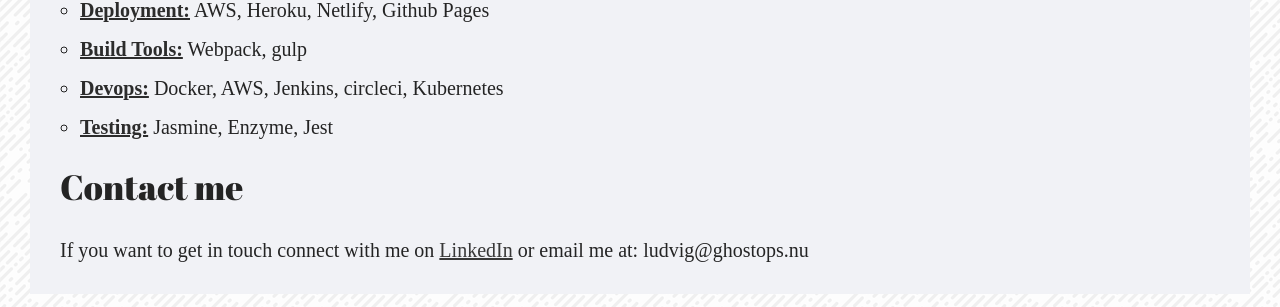
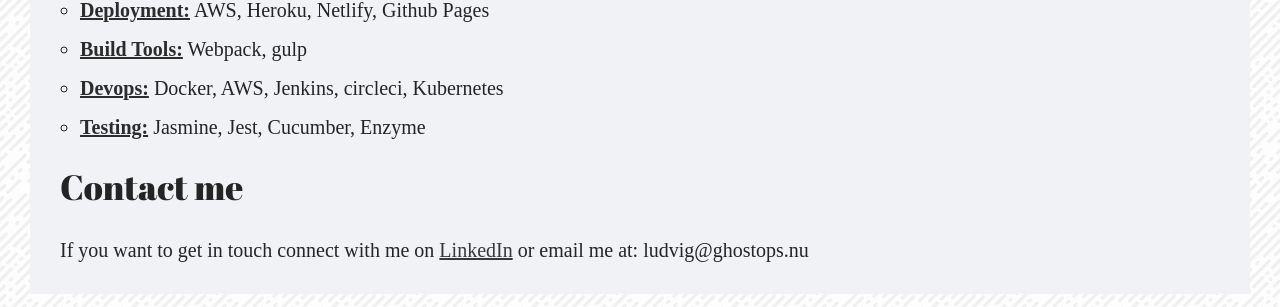
Before and after one commit to ghostops/ghostops.github.io, a Jekyll site: the page built from index.html, in a window 1280 px wide. Shown: the part 1760-2067 px from the top of the page. Built offline with Jekyll 4.4.1, drawn with Linux system fonts in a browser that asks for light colours.

Commit message:
Update index.html

```diff
--- a/index.html
+++ b/index.html
@@ -92,7 +90,7 @@
 				<strong>Devops:</strong> Docker, AWS, Jenkins, circleci, Kubernetes
 			</li>
 			<li>
-				<strong>Testing:</strong> Jasmine, Enzyme, Jest
+				<strong>Testing:</strong> Jasmine, Jest, Cucumber, Enzyme
 			</li>
 		</ul>
 	</section>
```
Also changed, not shown: other parts of index.html (+0 -2 lines).
